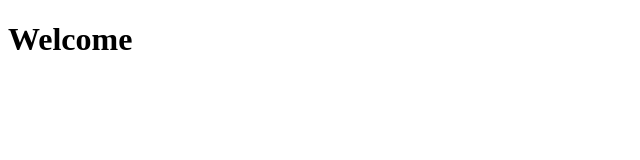
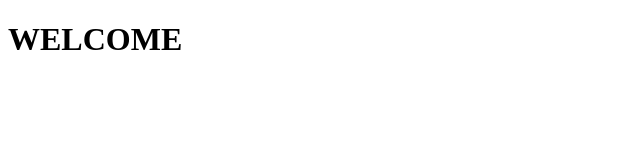
Before and after one commit to Ankush-Kulkarni/Testing, a plain HTML site: page index.html in a window 1280 px wide. Shown: the whole page, without its empty margins (0-640 px from the left). Drawn offline with Linux system fonts and the light colour scheme.

Commit message:
Capitalizing the title

```diff
--- a/index.html
+++ b/index.html
@@ -6,6 +6,6 @@
     <title>Document</title>
   </head>
   <body>
-    <h1>Welcome</h1>
+    <h1>WELCOME</h1>
   </body>
 </html>
```
